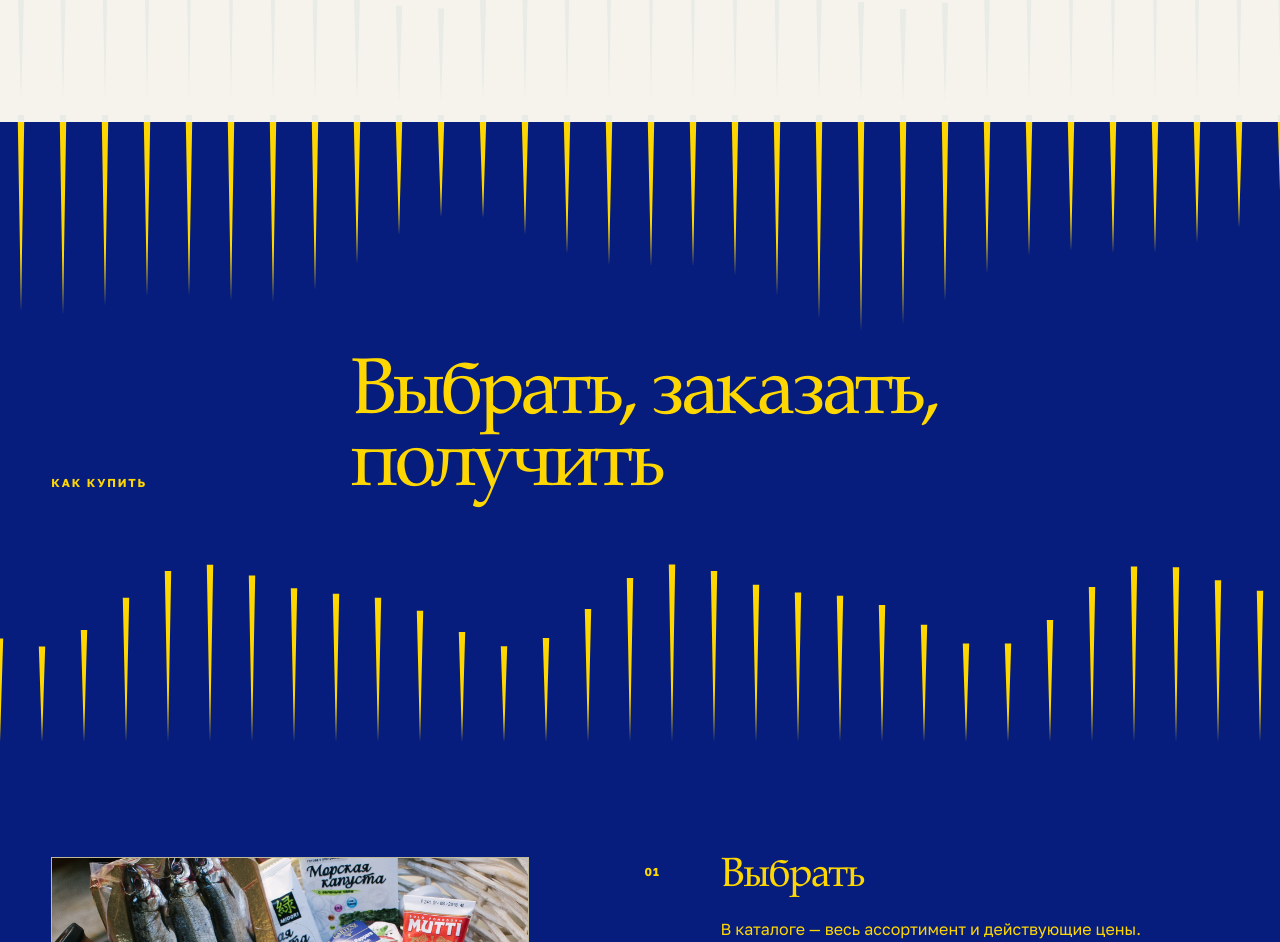
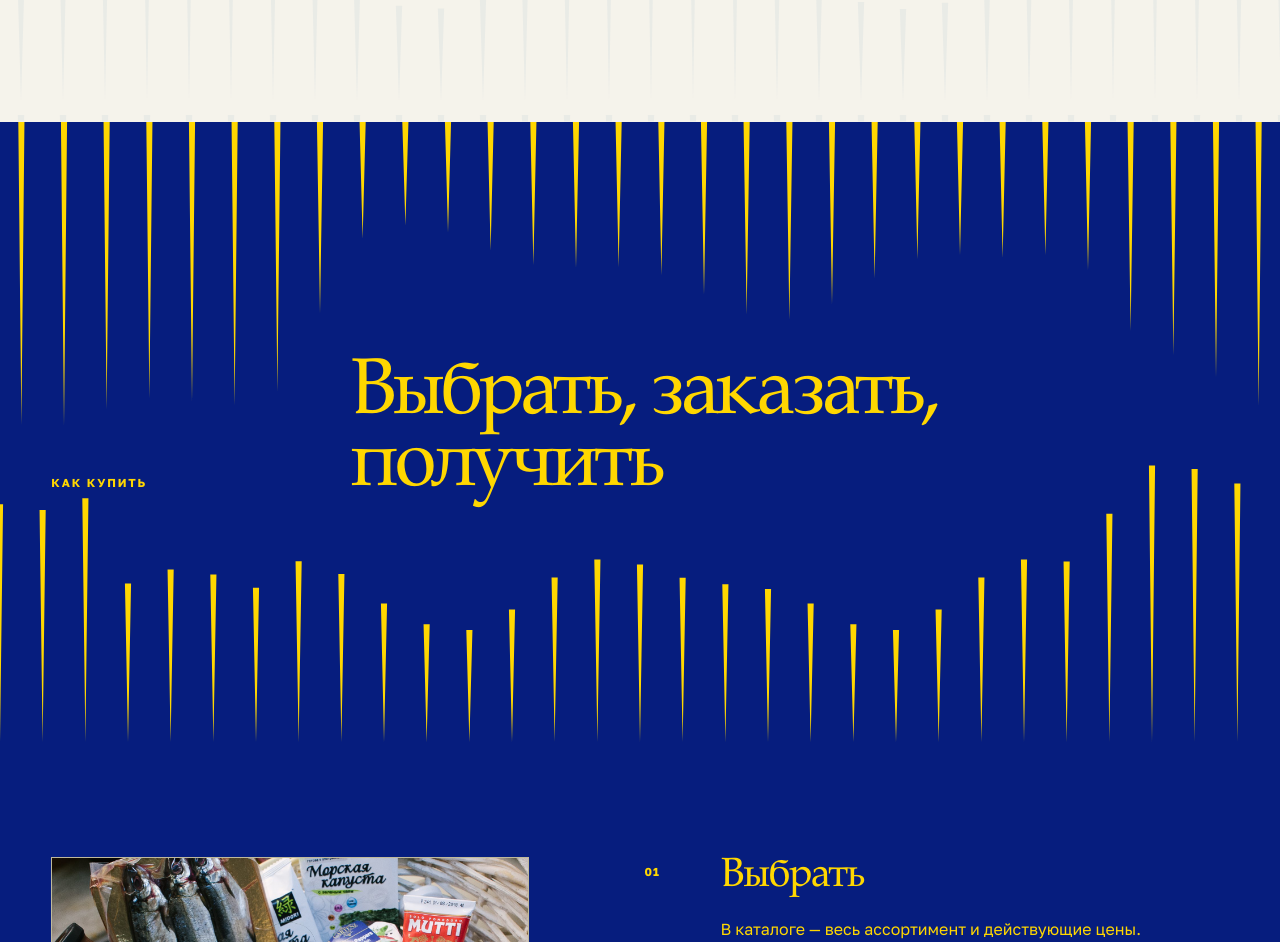
Before and after one commit to anton-gorokhovatsky/seledkin, a Next.js app: page / in a window 1280 px wide. Shown: the part 9760-10702 px from the top of the page. Built offline with nearby package versions, Linux system fonts and the light colour scheme.

Commit message:
Обвести текст плакатным берегом

```diff
--- a/app/globals.css
+++ b/app/globals.css
@@ -2016,6 +2016,10 @@ address {
   fill: currentColor;
 }
 
+.sea-pattern__mark--purchase-mobile {
+  display: none;
+}
+
 .sea-pattern--blue {
   color: var(--pattern-gold);
   opacity: 0.16;
@@ -3112,6 +3116,14 @@ address {
     font-size: 0.66rem;
   }
 
+  .sea-pattern__mark--purchase-desktop {
+    display: none;
+  }
+
+  .sea-pattern__mark--purchase-mobile {
+    display: block;
+  }
+
   .assortment-story {
     padding: 76px 0 96px;
   }
@@ -3372,6 +3384,7 @@ address {
 
   .purchase-story__header {
     margin-bottom: 0;
+    padding-left: 20px;
   }
 
   .purchase-story__layout {
--- a/app/sea-pattern.tsx
+++ b/app/sea-pattern.tsx
@@ -6,6 +6,7 @@ type SeaPatternProps = {
 
 const fieldWidth = 1428;
 const fieldHeight = 1350;
+const purchaseFieldWidth = 1000;
 const purchaseBandHeight = 620;
 const step = 42;
 const rowCount = 9;
@@ -49,28 +50,58 @@ function makeMarksPath() {
   return marks.join("");
 }
 
-function makePurchaseMarksPath() {
+function smoothWindow(
+  x: number,
+  left: number,
+  right: number,
+  feather: number,
+) {
+  if (x >= left && x <= right) return 1;
+  if (x < left - feather || x > right + feather) return 0;
+
+  const distance = x < left ? left - x : x - right;
+  return (1 + Math.cos((distance / feather) * Math.PI)) / 2;
+}
+
+function makePurchaseMarksPath(layout: "desktop" | "mobile") {
   const marks: string[] = [];
-  const columnCount = fieldWidth / step;
+  const columnCount = layout === "desktop" ? 30 : 18;
+  const purchaseStep = purchaseFieldWidth / columnCount;
+  const purchaseMarkHalfWidth = layout === "desktop" ? 2.4 : 4;
 
   for (let column = 0; column < columnCount; column += 1) {
-    const topX = column * step + step / 2;
-    const bottomX = column * step;
-    const topEnd =
-      150 +
-      42 * Math.sin((topX / fieldWidth) * Math.PI * 4 + 0.35) +
-      18 * Math.sin((topX / fieldWidth) * Math.PI * 10 + 1.2);
+    const topX = column * purchaseStep + purchaseStep / 2;
+    const bottomX = column * purchaseStep;
+    const topWave =
+      270 +
+      34 * Math.sin((topX / purchaseFieldWidth) * Math.PI * 4 + 0.35) +
+      15 * Math.sin((topX / purchaseFieldWidth) * Math.PI * 10 + 1.2);
+    const bottomWave =
+      350 +
+      30 * Math.sin((bottomX / purchaseFieldWidth) * Math.PI * 6 + 1.45) +
+      12 * Math.sin((bottomX / purchaseFieldWidth) * Math.PI * 12 + 0.2);
+    const titleIsland =
+      layout === "desktop"
+        ? smoothWindow(topX, 285, 825, 80)
+        : smoothWindow(topX, 70, 700, 55);
+    const titleIslandBottom =
+      layout === "desktop"
+        ? smoothWindow(bottomX, 285, 825, 80)
+        : smoothWindow(bottomX, 70, 700, 55);
+    const kickerIsland =
+      layout === "desktop" ? smoothWindow(topX, 105, 210, 46) : 0;
+    const kickerIslandBottom =
+      layout === "desktop" ? smoothWindow(bottomX, 105, 210, 46) : 0;
+    const topEnd = topWave - 120 * titleIsland - 12 * kickerIsland;
     const bottomStart =
-      480 +
-      34 * Math.sin((bottomX / fieldWidth) * Math.PI * 6 + 1.45) +
-      14 * Math.sin((bottomX / fieldWidth) * Math.PI * 12 + 0.2);
+      bottomWave + 120 * titleIslandBottom + 130 * kickerIslandBottom;
 
     marks.push(
-      `M${(topX - markHalfWidth).toFixed(1)} 0` +
-        `H${(topX + markHalfWidth).toFixed(1)}` +
+      `M${(topX - purchaseMarkHalfWidth).toFixed(1)} 0` +
+        `H${(topX + purchaseMarkHalfWidth).toFixed(1)}` +
         `L${topX.toFixed(1)} ${topEnd.toFixed(1)}Z`,
-      `M${(bottomX - markHalfWidth).toFixed(1)} ${bottomStart.toFixed(1)}` +
-        `H${(bottomX + markHalfWidth).toFixed(1)}` +
+      `M${(bottomX - purchaseMarkHalfWidth).toFixed(1)} ${bottomStart.toFixed(1)}` +
+        `H${(bottomX + purchaseMarkHalfWidth).toFixed(1)}` +
         `L${bottomX.toFixed(1)} ${purchaseBandHeight.toFixed(1)}Z`,
     );
   }
@@ -79,16 +110,38 @@ function makePurchaseMarksPath() {
 }
 
 const marksPath = makeMarksPath();
-const purchaseMarksPath = makePurchaseMarksPath();
+const purchaseDesktopMarksPath = makePurchaseMarksPath("desktop");
+const purchaseMobileMarksPath = makePurchaseMarksPath("mobile");
 
 export function SeaPattern({
   id,
   tone = "paper",
   variant = "default",
 }: SeaPatternProps) {
+  if (variant === "purchase") {
+    return (
+      <svg
+        className={`sea-pattern sea-pattern--${tone}`}
+        width="100%"
+        height="100%"
+        viewBox={`0 0 ${purchaseFieldWidth} ${purchaseBandHeight}`}
+        preserveAspectRatio="none"
+        aria-hidden="true"
+        focusable="false"
+      >
+        <path
+          className="sea-pattern__mark sea-pattern__mark--purchase-desktop"
+          d={purchaseDesktopMarksPath}
+        />
+        <path
+          className="sea-pattern__mark sea-pattern__mark--purchase-mobile"
+          d={purchaseMobileMarksPath}
+        />
+      </svg>
+    );
+  }
+
   const fieldId = `sea-pattern-field-${id}`;
-  const patternPath = variant === "purchase" ? purchaseMarksPath : marksPath;
-  const patternHeight = variant === "purchase" ? purchaseBandHeight : fieldHeight;
 
   return (
     <svg
@@ -102,10 +155,10 @@ export function SeaPattern({
         <pattern
           id={fieldId}
           width={fieldWidth}
-          height={patternHeight}
+          height={fieldHeight}
           patternUnits="userSpaceOnUse"
         >
-          <path className="sea-pattern__mark" d={patternPath} />
+          <path className="sea-pattern__mark" d={marksPath} />
         </pattern>
       </defs>
 
```
Also changed, not shown: 2 other files (tests, documents, lock files or other folders).
